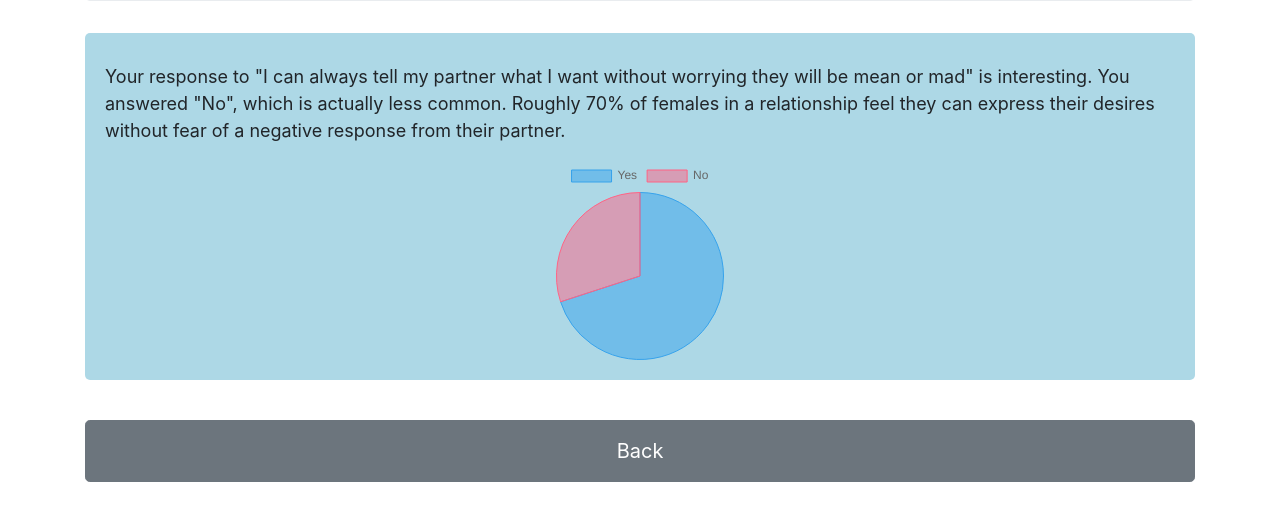
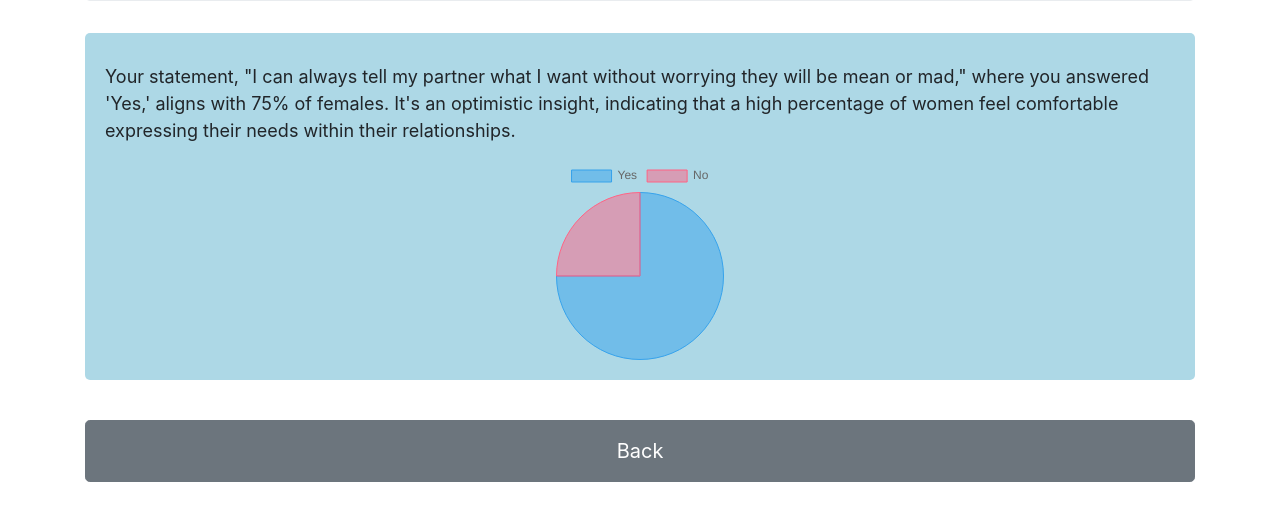
Before and after one commit to LoveGrow1/13689331F, a plain HTML site: page 4.html in a window 1280 px wide. Shown: the part 202-722 px from the top of the page. Drawn offline with nearby package versions, Linux system fonts and the light colour scheme.

Commit message:
Update 4.html

```diff
--- a/4.html
+++ b/4.html
@@ -53,7 +53,7 @@
   <div class="row">
     <div class="col-12">
       <div class="info-box">
-        <p>Your response to "I can always tell my partner what I want without worrying they will be mean or mad" is interesting. You answered "No", which is actually less common. Roughly 70% of females in a relationship feel they can express their desires without fear of a negative response from their partner.</p>
+        <p>Your statement, "I can always tell my partner what I want without worrying they will be mean or mad," where you answered 'Yes,' aligns with 75% of females. It's an optimistic insight, indicating that a high percentage of women feel comfortable expressing their needs within their relationships.</p>
         <!-- Wrap the canvas element inside the new div -->
         <div class="chart-container">
           <canvas id="myChart"></canvas>
@@ -71,7 +71,7 @@ var myChart = new Chart(ctx, {
     data: {
         labels: ['Yes', 'No'],
         datasets: [{
-            data: [70, 30],
+            data: [75, 25],
             backgroundColor: [
                 'rgba(54, 162, 235, 0.5)',
                 'rgba(255, 99, 132, 0.5)'
```
